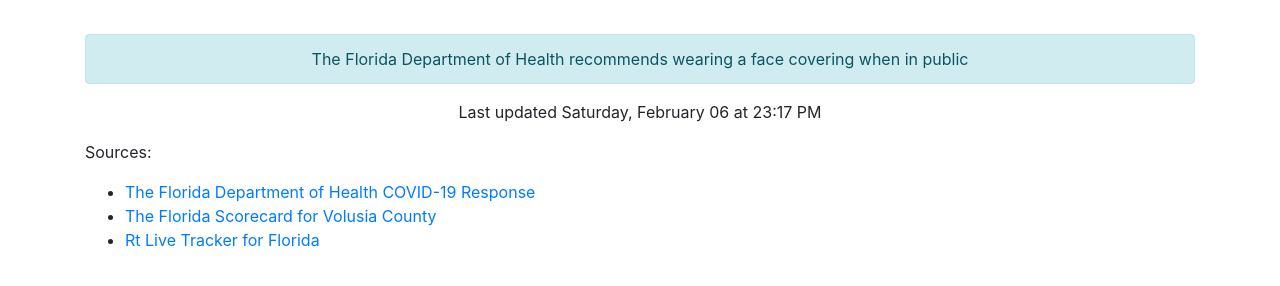
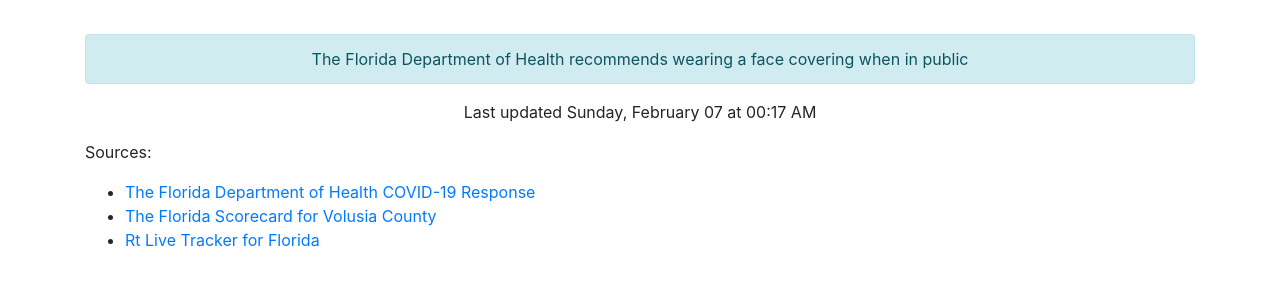
Before and after one commit to thinkjson/timeforchurch, a Jekyll site: the page built from index.md, in a window 1280 px wide. Shown: the part 544-830 px from the top of the page. Built offline with Jekyll 4.4.1, drawn with Linux system fonts in a browser that asks for light colours; our own code applies the rules of GitHub Pages for plain Markdown files.

Commit message:
Updating data

```diff
--- a/_includes/data.html
+++ b/_includes/data.html
@@ -10,4 +10,4 @@
     <div class="outcome text-success">YES</div>
     <div class="alert alert-info" role="alert">The Florida Department of Health recommends wearing a face covering when in public</div>
 
-    <p>Last updated Saturday, February 06 at 23:17 PM</p>
+    <p>Last updated Sunday, February 07 at 00:17 AM</p>
```
